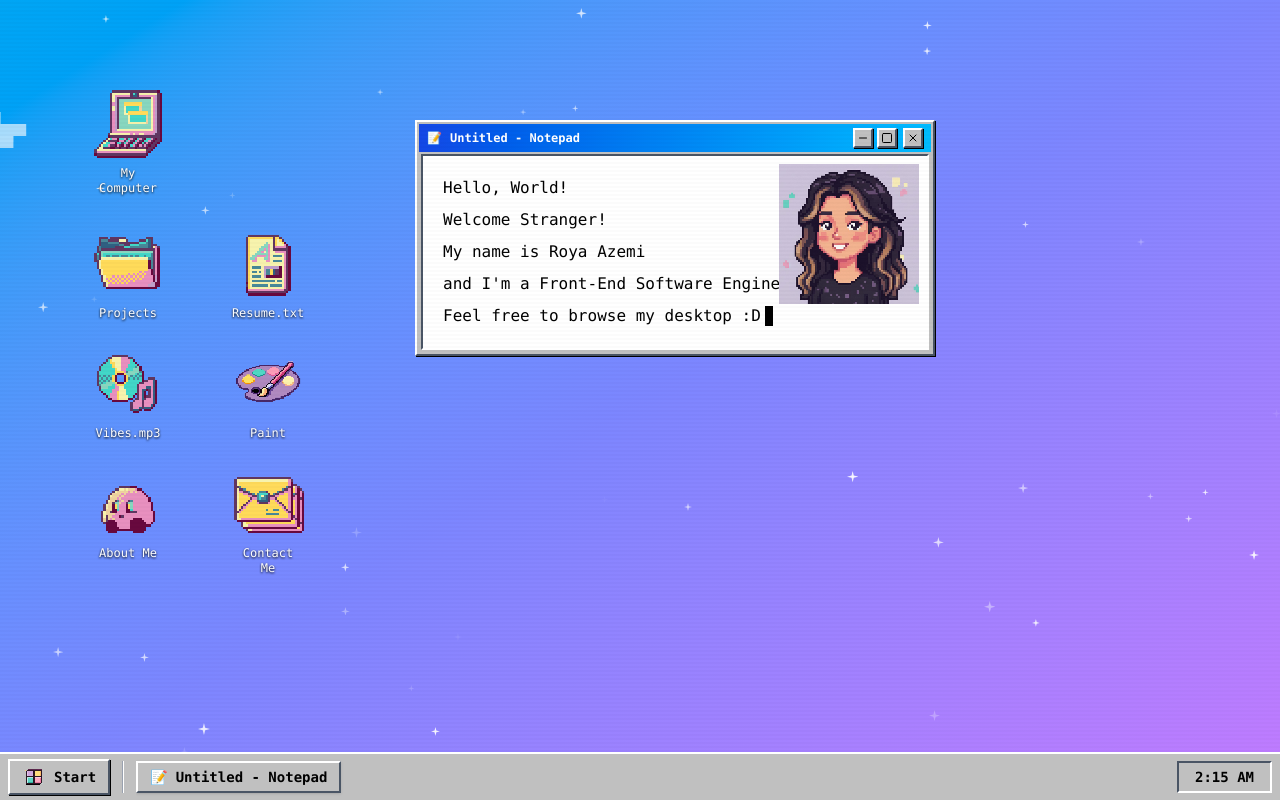
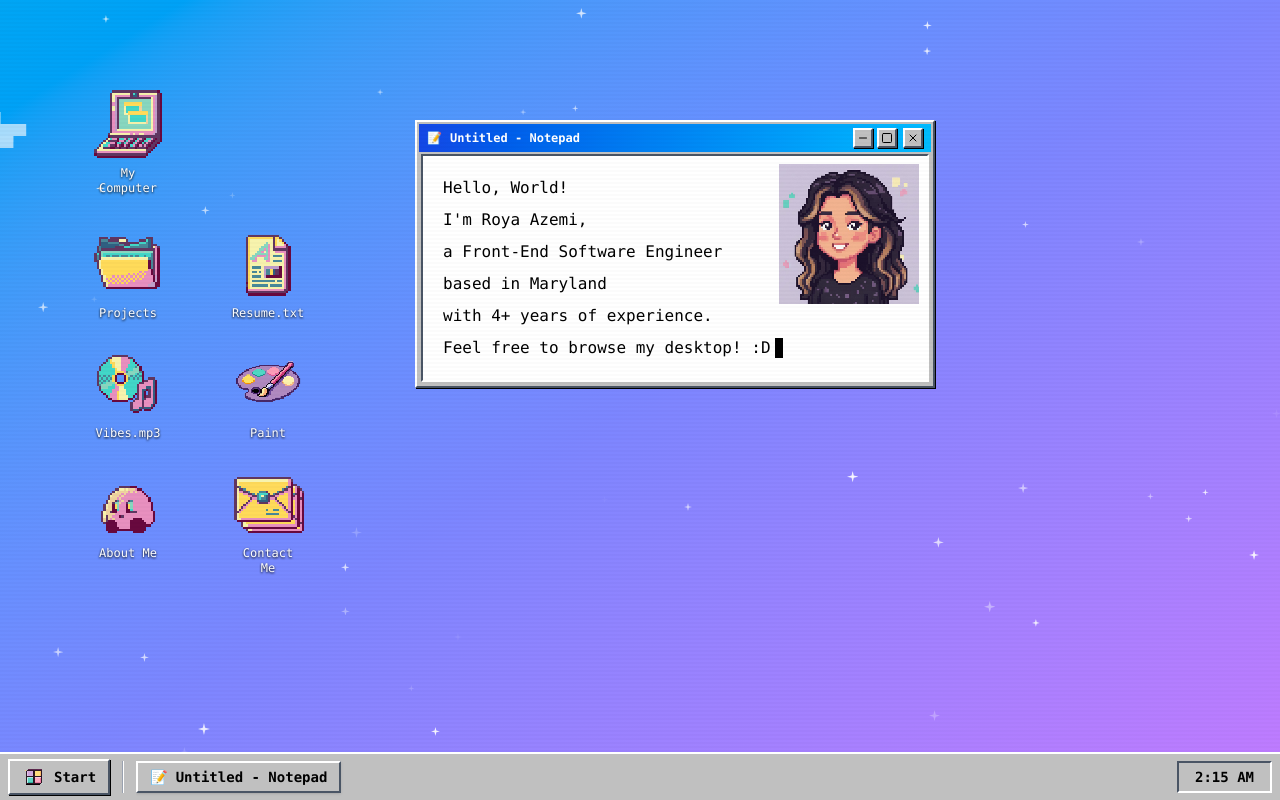
Before and after one commit to Roya9022/roya-profile, a React (Vite) app: page / in a window 1280 px wide. Built offline with nearby package versions, Linux system fonts and the light colour scheme.

Commit message:
chore: text change

```diff
--- a/src/components/modals/intro-notepad/index.tsx
+++ b/src/components/modals/intro-notepad/index.tsx
@@ -54,9 +54,11 @@ const IntroNotepad = () => {
 
   const lines = [
     'Hello, World!',
-    'Welcome Stranger!',
-    'My name is Roya Azemi',
-    "and I'm a Front-End Software Engineer!",
+    "I'm Roya Azemi,",
+    'a Front-End Software Engineer',
+    "based in Maryland",
+    "with 4+ years of experience.",
+
   ];
 
   return (
@@ -86,7 +88,6 @@ const IntroNotepad = () => {
         </div>
         <div
           className={`m-0.5 bg-white p-3 md:p-5 font-mono text-xs sm:text-sm md:text-base h-full ${WIN_INSET} relative`}>
-          {/* Show image only if width > 404 */}
           {windowWidth > 404 && (
             <img
               src='/me.png'
@@ -101,7 +102,7 @@ const IntroNotepad = () => {
             </p>
           ))}
           <div className='flex items-end flex-wrap'>
-            <p className='inline text-black'>Feel free to browse my desktop :D</p>
+            <p className='inline text-black'>Feel free to browse my desktop! :D</p>
             <span
               className={`ml-1 inline-block h-3 w-2 mb-0.5 md:h-5 md:w-2 bg-black ${!cursorVisible ? 'invisible' : ''}`}
             />
```
